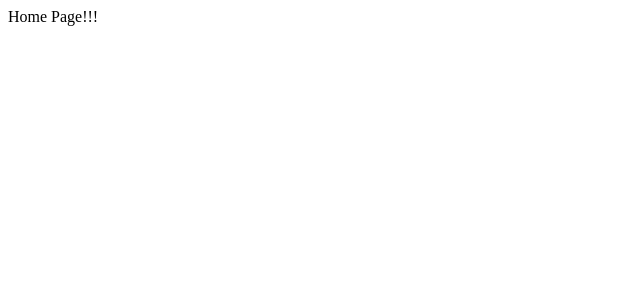
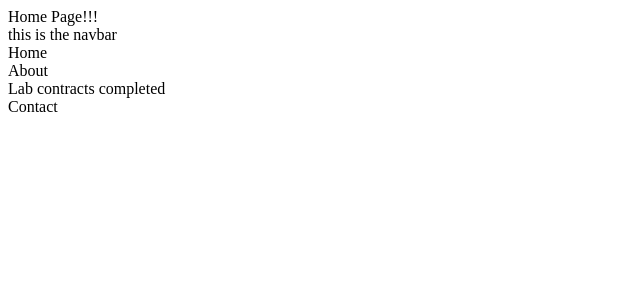
Before and after one commit to RSKYoshi/lab_consult_site, a React (Create React App) app in the folder labsite/: page /home in a window 1280 px wide. Shown: the top 300 px of the page, without its empty margins (0-640 px from the left). Built offline with nearby package versions, Linux system fonts and the light colour scheme.

Commit message:
Improvement: Created basic navbar component/implemented on HomePage

```diff
--- a/labsite/src/components/ClickableButton.tsx
+++ b/labsite/src/components/ClickableButton.tsx
@@ -5,6 +5,6 @@ import {Link} from "react-router-dom";
 
 export const ClickableButton = (props: {text: string, to: string}) => {
     return <Link to = {`${props.to}`}>
-                <button >{props.text}</button>
+                <button>{props.text}</button>
            </Link>
 }
--- /dev/null
+++ b/labsite/src/components/Navbar.tsx
@@ -0,0 +1,13 @@
+import * as React from "react";
+
+export const Navbar = (props: {}) => {
+    return <>
+        <nav>
+            this is the navbar
+            <div>Home</div>
+            <div>About</div>
+            <div>Lab contracts completed</div>
+            <div>Contact</div>
+        </nav>
+    </>
+}
--- a/labsite/src/views/HomePage.tsx
+++ b/labsite/src/views/HomePage.tsx
@@ -1,4 +1,5 @@
 import * as React from "react";
+import {Navbar} from "../components/Navbar";
 
 export const HomePage = (): React.ReactElement => {
     console.log("test_HomePage.tsx");
@@ -7,6 +8,7 @@ export const HomePage = (): React.ReactElement => {
             <div>
                 Home Page!!!
             </div>
+            <Navbar />
         </>
     )
 }
```
Also changed, not shown: labsite/src/App.tsx (+0 -11 lines).
